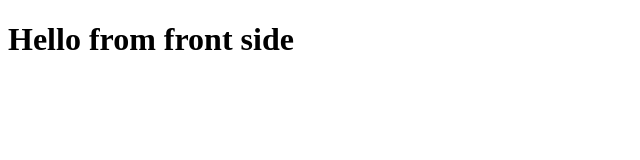
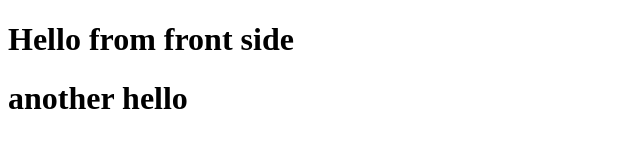
Before and after one commit to m-ahsanbaloch/myApp, a plain HTML site: page index.html in a window 1280 px wide. Shown: the whole page, without its empty margins (0-640 px from the left). Drawn offline with Linux system fonts and the light colour scheme.

Commit message:
create another h1

```diff
--- a/index.html
+++ b/index.html
@@ -7,5 +7,6 @@
 </head>
 <body>
     <h1>Hello from front side</h1>
+    <h1>another hello</h1>
 </body>
 </html>
```
